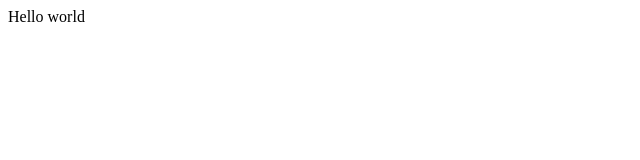
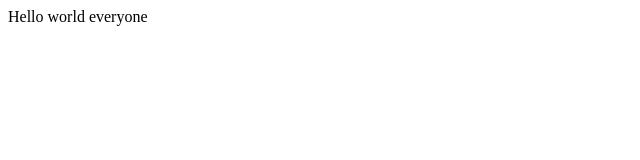
Before and after one commit to Erik993/git-test-project-1, a plain HTML site: page index.html in a window 1280 px wide. Shown: the full height of the page, 0-640 px from the left. Drawn offline with Linux system fonts and the light colour scheme.

Commit message:
added-everyone

```diff
--- a/index.html
+++ b/index.html
@@ -7,6 +7,6 @@
     <title>Document</title>
 </head>
 <body>
-    Hello world
+    Hello world everyone
 </body>
 </html>
```
